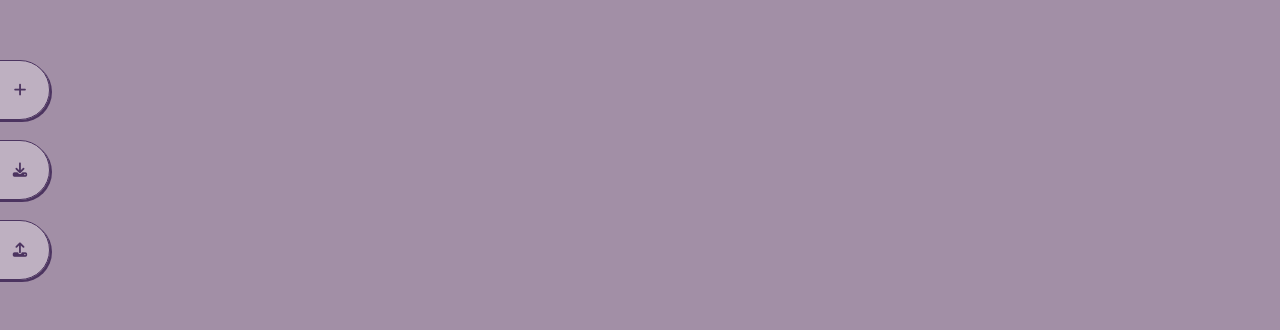
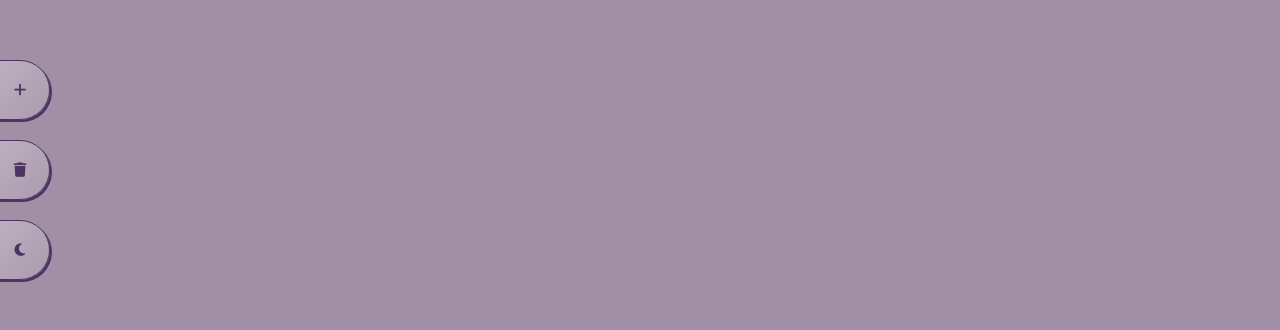
Before and after one commit to ka1x/sticky-notes-v2, a React (Vite) app: page / in a window 1280 px wide. Shown: the part 230-560 px from the top of the page. Built offline with nearby package versions, Linux system fonts and the light colour scheme.

Commit message:
style adjustments

```diff
--- a/src/App.jsx
+++ b/src/App.jsx
@@ -1,6 +1,5 @@
 import {useEffect, useState} from 'react';
 import {AddForm, NoteGallery, Background, Sidebar} from './components';
-
 
 function App() {
    const [notes, setNotes] = useState(localStorage.notes ? JSON.parse(localStorage.notes) : []);
@@ -9,6 +8,8 @@ function App() {
 
    const [isEdited, setIsEdited] = useState(false);
    const [editedNote, setEditedNote] = useState('');
+
+   const [darkMode, setDarkMode] = useState(false);
 
    // saving in local storgae
    useEffect(() => {
@@ -70,14 +71,15 @@ function App() {
       setNotes([...updatedNotews, newNote]);
    };
 
-
-
-
    return (
-      <>
+      <> <div className={darkMode ? 'dark-mode' : ''}>
          <Background />
 
-         <Sidebar setOpenForm={setOpenForm} />
+         <Sidebar
+            setOpenForm={setOpenForm}
+            setDarkMode={setDarkMode}
+            darkMode={darkMode}
+         />
 
          <AddForm
             addNote={addNote}
@@ -97,6 +99,7 @@ function App() {
             setIsEdited={setIsEdited}
             setOpenForm={setOpenForm}
          />
+         </div>
       </>
    );
 }
--- a/src/components/NoteFull.jsx
+++ b/src/components/NoteFull.jsx
@@ -16,7 +16,7 @@ const NoteFull = ({isOpened, setIsOpened, note, onDelete, setEditedNote, setIsEd
 
    return (
       <>
-         <div className={isOpened ? 'window visible' : 'window hidden'}>
+         <div className={isOpened ? 'window window-visible-animate ' : 'window window-hidden-animate '}>
             <div className='window-content note-full'>
                <p
                   className='form-close'
@@ -25,10 +25,13 @@ const NoteFull = ({isOpened, setIsOpened, note, onDelete, setEditedNote, setIsEd
                   <i class='fa-solid fa-xmark'></i>
                </p>
 
-               <p className='date'>{new Date(note.date).toLocaleDateString('en-GB', {month: 'short', day: 'numeric', hour: 'numeric', minute: 'numeric'})}</p>
+               <div className='header'>
+                  <p className='date'>{new Date(note.date).toLocaleDateString('en-GB', {month: 'short', day: 'numeric', hour: 'numeric', minute: 'numeric'})}</p>
 
-               <p className='title'>{note.title === '' ? 'Untitled' : note.title}</p>
-               <div className='line'></div>
+                  <p className='title'>{note.title === '' ? 'Untitled' : note.title}</p>
+                  <div className='line'></div>
+               </div>
+
                <p className='content'>{note.content}</p>
 
                <div className='icons'>
--- a/src/components/Sidebar.jsx
+++ b/src/components/Sidebar.jsx
@@ -1,7 +1,7 @@
 import React from 'react';
 import '../styles/sidebar.css';
 
-const Sidebar = ({setOpenForm}) => {
+const Sidebar = ({setOpenForm, darkMode, setDarkMode}) => {
    const handleAddclick = () => {
       setOpenForm(true);
    };
@@ -14,12 +14,10 @@ const Sidebar = ({setOpenForm}) => {
             </button>
 
             <button>
-               <i class='fa-solid fa-download'></i>{' '}
+               <i class='fa-solid fa-trash'></i>{' '}
             </button>
 
-            <button>
-               <i class='fa-solid fa-upload'></i>{' '}
-            </button>
+            <button onClick={() => setDarkMode(!darkMode)}>{darkMode ? <i class='fa-solid fa-sun'></i> : <i class='fa-solid fa-moon'></i>}</button>
          </div>
       </>
    );
--- a/src/styles/background.css
+++ b/src/styles/background.css
@@ -1,6 +1,6 @@
 .background {
 
-   background: rgb(162, 143, 166);
+   background: var(--bg-col);
    width: 100%;
    height: 100vh;
    z-index: -100;
@@ -37,7 +37,7 @@
    display: block;
    width: 20px;
    height: 20px;
-   background: rgba(255, 255, 255, 0.4);
+   background: var(--white4);
    bottom: -150px;
    animation: deco-animate 25s linear infinite;
 }
--- a/src/styles/index.css
+++ b/src/styles/index.css
@@ -3,11 +3,18 @@
 :root {
 
    --text-col:#4c3460;
+   --bg-col:rgb(162, 143, 166);
 
+   --white2: rgba(255, 255, 255, 0.2);
    --white3: rgba(255, 255, 255, 0.3);
+   --white4: rgba(255, 255, 255, 0.4);
    --white7: rgba(255, 255, 255, 0.7);
 
-   --gradient-1: linear-gradient(to right bottom, rgba(255, 255, 255, 0.7), rgba(255, 255, 255, 0.3));
+   --gradient-1: linear-gradient(to right bottom, rgba(255, 255, 255, 0.3), rgba(255, 255, 255, 0.1));
+}
+
+.dark-mode{
+
 }
 
 * {
--- a/src/styles/note.css
+++ b/src/styles/note.css
@@ -28,7 +28,8 @@
 
    width: 300px;
    height: 250px;
-   background: rgba(255, 255, 255, 0.2);
+   /* background: var(--white2); */
+   background: var(--gradient-1);
    backdrop-filter: blur(10px);
    border: 1px solid var(--text-col);
    box-shadow: 2px 2px 0px var(--text-col);
--- a/src/styles/sidebar.css
+++ b/src/styles/sidebar.css
@@ -24,7 +24,7 @@
 	transform: translateX(-10px);
 
 	color: var(--text-col);
-	background: rgba(255, 255, 255, 0.3);
+	background:var(--gradient-1);
    border-radius: 0 40px 40px 0;
    border: 1px solid var(--text-col);
    box-shadow: 2px 2px 0px var(--text-col);
--- a/src/styles/window.css
+++ b/src/styles/window.css
@@ -82,6 +82,7 @@
 .note-full {
    height: 80vh;
    padding: 2rem !important;
+   justify-content: space-between !important;
 }
 
 .note-full .date {
@@ -89,7 +90,7 @@
 }
 .note-full .title {
    font-size: 1.5rem;
-   margin: 0.4rem;
+   margin: 1rem .4rem;
 }
 
 .note-full .line {
```
